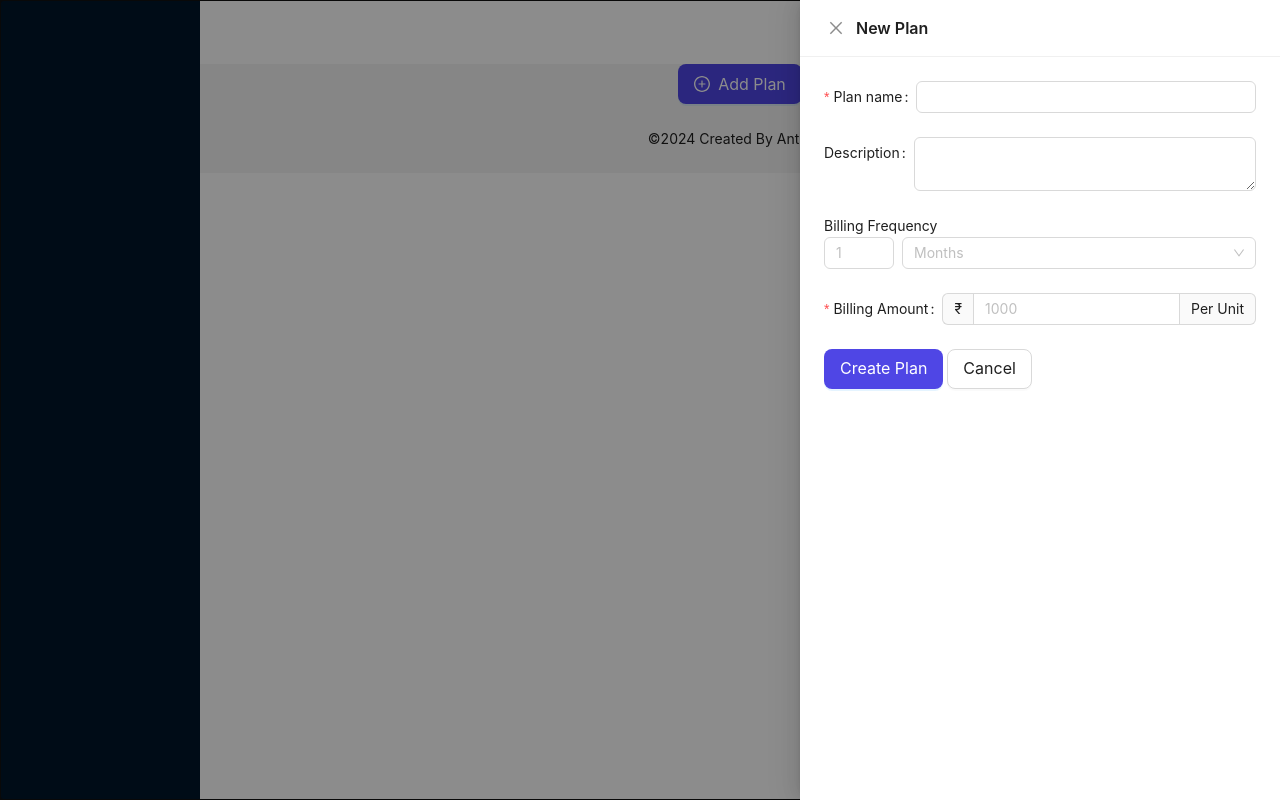
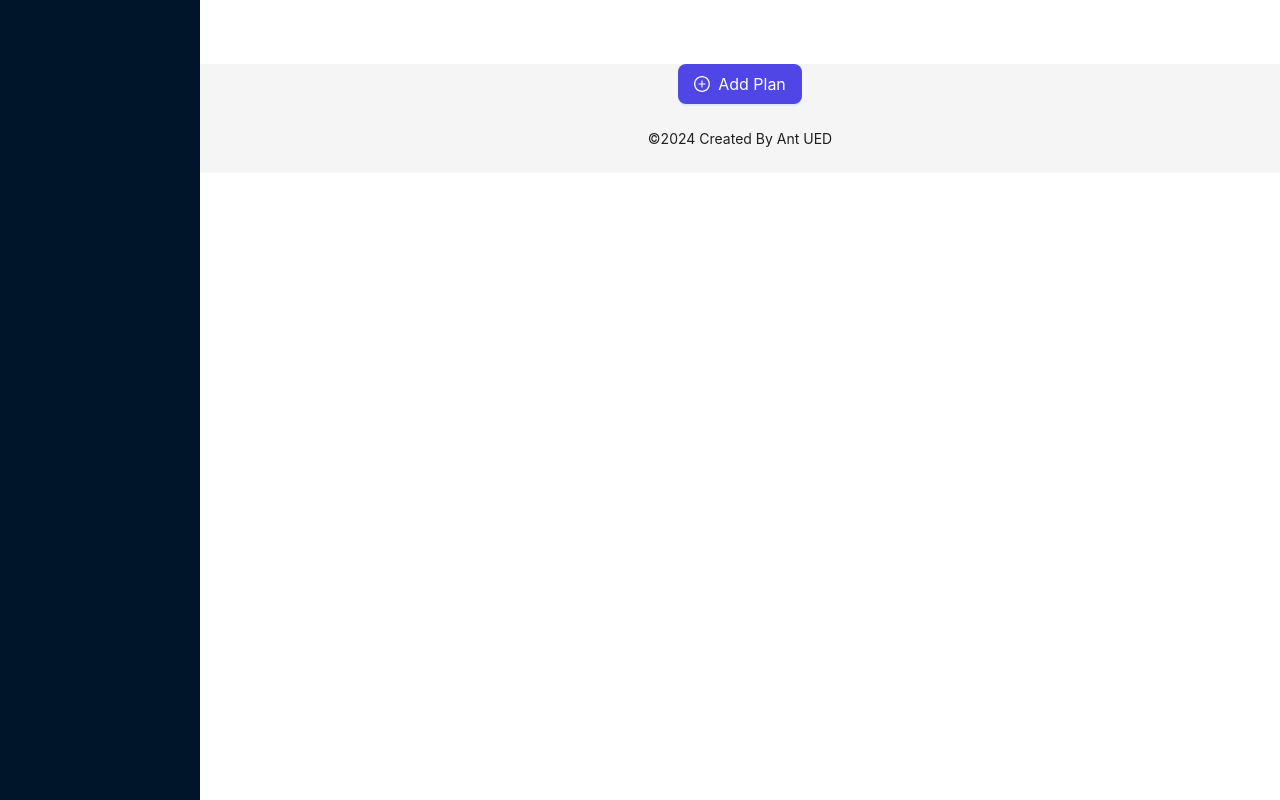
Before and after one commit to aftabdeveloper/edex, a Next.js app: page /cms/plans in a window 1280 px wide. Built offline with nearby package versions, Linux system fonts and the light colour scheme.

Commit message:
working on cms plan

```diff
--- a/app/components/cms/plans/index.jsx
+++ b/app/components/cms/plans/index.jsx
@@ -14,10 +14,11 @@ import {
 import { useState } from "react"
 
 const CmsPlan = ()=>{
-    const[openDrawer,setOpenDrawer] = useState(true)
-
+    const[openDrawer,setOpenDrawer] = useState(false)
+    const onCreatePlan = (values)=>{
+        console.log(values)
+    }
     return (
-        <>
             <CmsLayout>
                 <div>
                     <Button
@@ -33,7 +34,7 @@ const CmsPlan = ()=>{
                          onClose={()=>setOpenDrawer(false)}
                          width={480}
                     >
-                        <Form>
+                        <Form onFinish={onCreatePlan}>
                             <Form.Item
                                 label="Plan name"
                                 name="plan"
@@ -41,7 +42,9 @@ const CmsPlan = ()=>{
                                     required: "Enter plan name"
                                 }]}
                             >
-                                <Input />
+                                <Input
+                                    size="large"
+                                />
                             </Form.Item>
                             <Form.Item
                                 label="Description"
@@ -53,15 +56,17 @@ const CmsPlan = ()=>{
                             <div className="flex gap-2">
                                 <Form.Item
                                     className="w-[70px]"
-
+                                    name="plan-interval"
                                 >
-                                <Input placeholder="1"/>
+                                <Input placeholder="1" size="large"
+/>
                                 </Form.Item>
                                 <Form.Item
                                     className="flex-1"
-                                    name="period"
+                                    name="plan-period"
                                 >
-                                    <Select placeholder="Months">
+                                    <Select placeholder="Months" size="large"
+>
                                         <Select.Option value="days">Days</Select.Option>
                                         <Select.Option value="weeks">Weeks</Select.Option>
                                         <Select.Option value="months">Months</Select.Option>
@@ -81,6 +86,7 @@ const CmsPlan = ()=>{
                                         placeholder="1000"
                                         addonBefore={<label>₹</label>}
                                         addonAfter={<label>Per Unit</label>}
+                                        size="large"
                                     />
                             </Form.Item>
                             <Form.Item>
@@ -102,7 +108,6 @@ const CmsPlan = ()=>{
                     </Drawer>
                 </div>
             </CmsLayout>
-        </>
     )
 }
 
```
